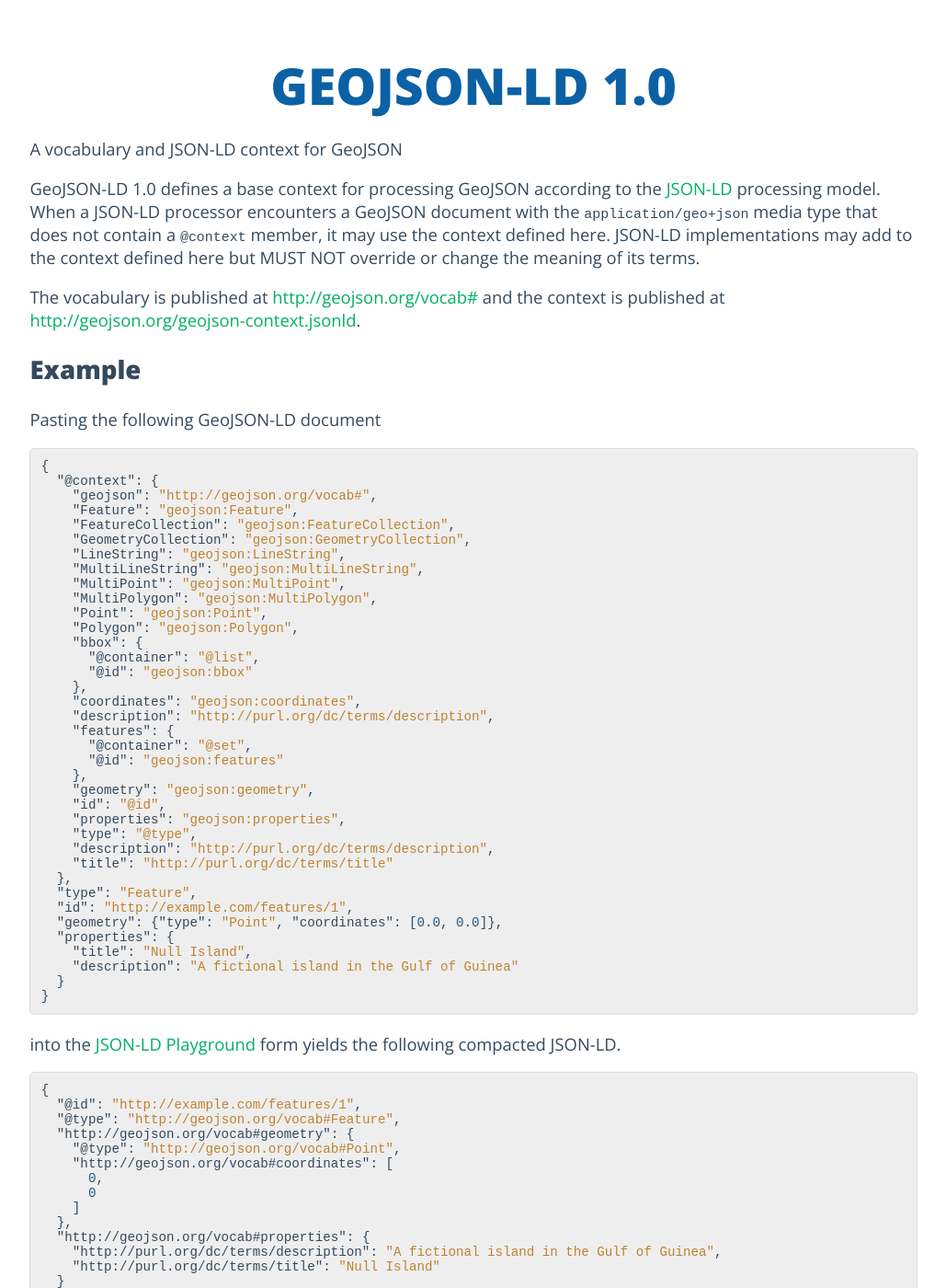
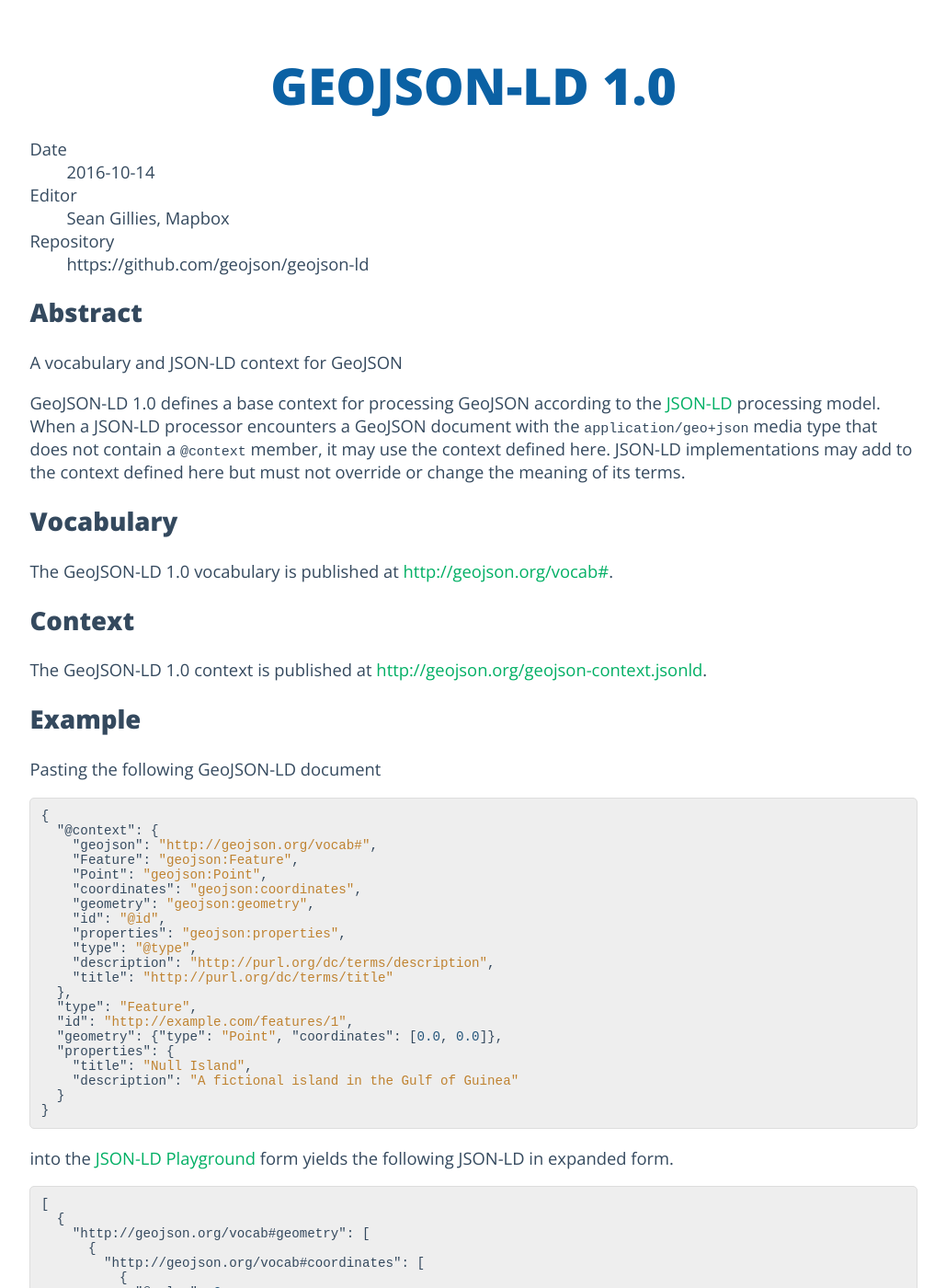
Before and after one commit to geojson/geojson.github.io, a Jekyll site: the page built from geojson-ld.md, in a window 1280 px wide and 1400 px high. Shown: the whole window at 92% size, without its empty margins (125-1154 px from the left). Built offline with Jekyll 4.4.1, drawn with Linux system fonts in a browser that asks for light colours; Markdown is read by kramdown in place of the engine named in the settings; some of the changed text lies outside the part shown.

Commit message:
Add date, editor, repo fields and an abstract heading

````diff
--- a/geojson-ld.md
+++ b/geojson-ld.md
@@ -4,6 +4,17 @@ title: GeoJSON-LD
 ---
 
 # GeoJSON-LD 1.0
+
+<dl>
+  <dt>Date</dt>
+  <dd>2016-10-14</dd>
+  <dt>Editor</dt>
+  <dd>Sean Gillies, Mapbox</dd>
+  <dt>Repository</dt>
+  <dd>https://github.com/geojson/geojson-ld</dd>
+</dl>
+
+## Abstract
 
 A vocabulary and JSON-LD context for GeoJSON
 
@@ -12,10 +23,17 @@ to the [JSON-LD](https://www.w3.org/TR/json-ld/) processing model. When
 a JSON-LD processor encounters a GeoJSON document with the
 `application/geo+json` media type that does not contain a `@context` member, it
 may use the context defined here. JSON-LD implementations may add to the
-context defined here but MUST NOT override or change the meaning of its terms.
+context defined here but must not override or change the meaning of its terms.
 
-The vocabulary is published at [http://geojson.org/vocab#](http://geojson.org/vocab#) and the context is
-published at [http://geojson.org/geojson-context.jsonld](http://geojson.org/geojson-context.jsonld).
+## Vocabulary
+
+The GeoJSON-LD 1.0 vocabulary is published at
+[http://geojson.org/vocab#](http://geojson.org/vocab#).
+
+## Context
+
+The GeoJSON-LD 1.0 context is published at
+[http://geojson.org/geojson-context.jsonld](http://geojson.org/geojson-context.jsonld).
 
 ## Example
 
@@ -26,24 +44,8 @@ Pasting the following GeoJSON-LD document
   "@context": {
     "geojson": "http://geojson.org/vocab#",
     "Feature": "geojson:Feature",
-    "FeatureCollection": "geojson:FeatureCollection",
-    "GeometryCollection": "geojson:GeometryCollection",
-    "LineString": "geojson:LineString",
-    "MultiLineString": "geojson:MultiLineString",
-    "MultiPoint": "geojson:MultiPoint",
-    "MultiPolygon": "geojson:MultiPolygon",
     "Point": "geojson:Point",
-    "Polygon": "geojson:Polygon",
-    "bbox": {
-      "@container": "@list",
-      "@id": "geojson:bbox"
-    },
     "coordinates": "geojson:coordinates",
-    "description": "http://purl.org/dc/terms/description",
-    "features": {
-      "@container": "@set",
-      "@id": "geojson:features"
-    },
     "geometry": "geojson:geometry",
     "id": "@id",
     "properties": "geojson:properties",
@@ -62,30 +64,55 @@ Pasting the following GeoJSON-LD document
 ```
 
 into the [JSON-LD Playground](http://json-ld.org/playground/) form yields
-the following compacted JSON-LD.
+the following JSON-LD in expanded form.
 
 ```json
-{
-  "@id": "http://example.com/features/1",
-  "@type": "http://geojson.org/vocab#Feature",
-  "http://geojson.org/vocab#geometry": {
-    "@type": "http://geojson.org/vocab#Point",
-    "http://geojson.org/vocab#coordinates": [
-      0,
-      0
+[
+  {
+    "http://geojson.org/vocab#geometry": [
+      {
+        "http://geojson.org/vocab#coordinates": [
+          {
+            "@value": 0
+          },
+          {
+            "@value": 0
+          }
+        ],
+        "@type": [
+          "http://geojson.org/vocab#Point"
+        ]
+      }
+    ],
+    "@id": "http://example.com/features/1",
+    "http://geojson.org/vocab#properties": [
+      {
+        "http://purl.org/dc/terms/description": [
+          {
+            "@value": "A fictional island in the Gulf of Guinea"
+          }
+        ],
+        "http://purl.org/dc/terms/title": [
+          {
+            "@value": "Null Island"
+          }
+        ]
+      }
+    ],
+    "@type": [
+      "http://geojson.org/vocab#Feature"
     ]
-  },
-  "http://geojson.org/vocab#properties": {
-    "http://purl.org/dc/terms/description": "A fictional island in the Gulf of Guinea",
-    "http://purl.org/dc/terms/title": "Null Island"
   }
-}
+]
 ```
 
 ## Outstanding issues
 
 Nested GeoJSON coordinate arrays are incompatible with the processing model
 of JSON-LD 1.0. There are no current best practices for addressing this issue.
+Applications that process GeoJSON as JSON-LD using the GeoJSON-LD 1.0 context
+must take extra steps not defined here to ensure that geometric coordinates
+are processed appropriately.
 
 ## See Also
 
````
